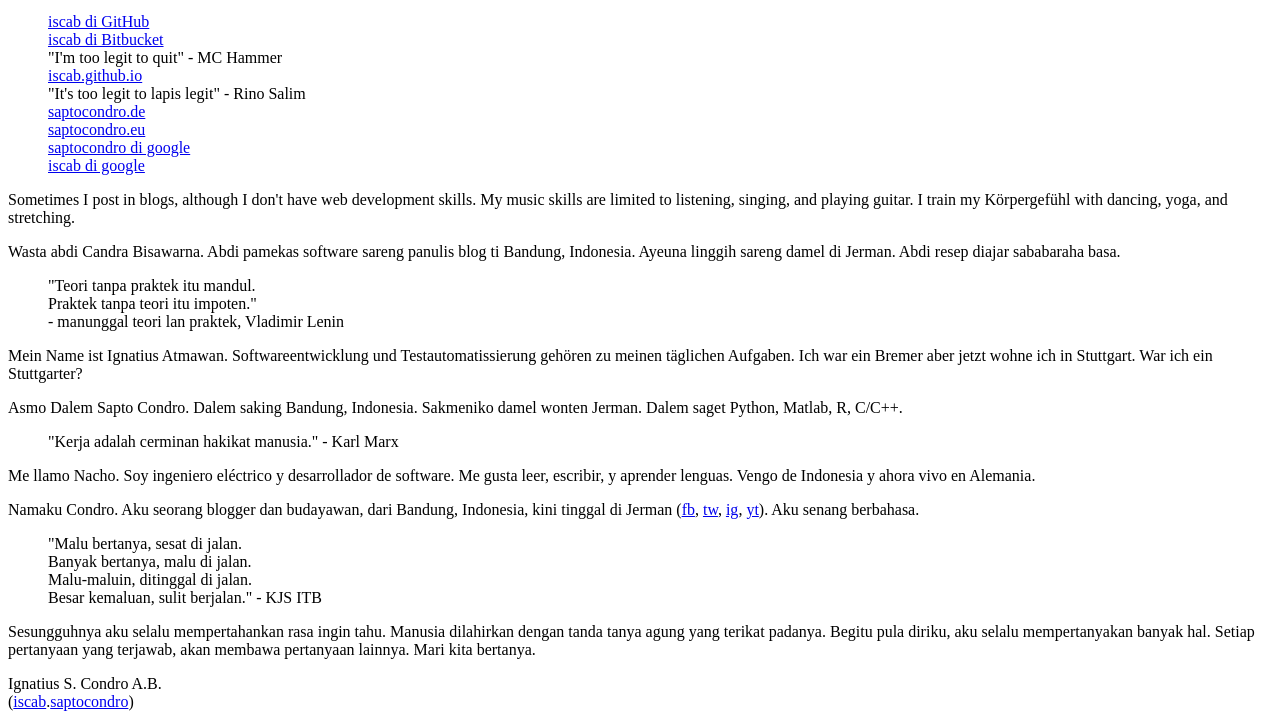
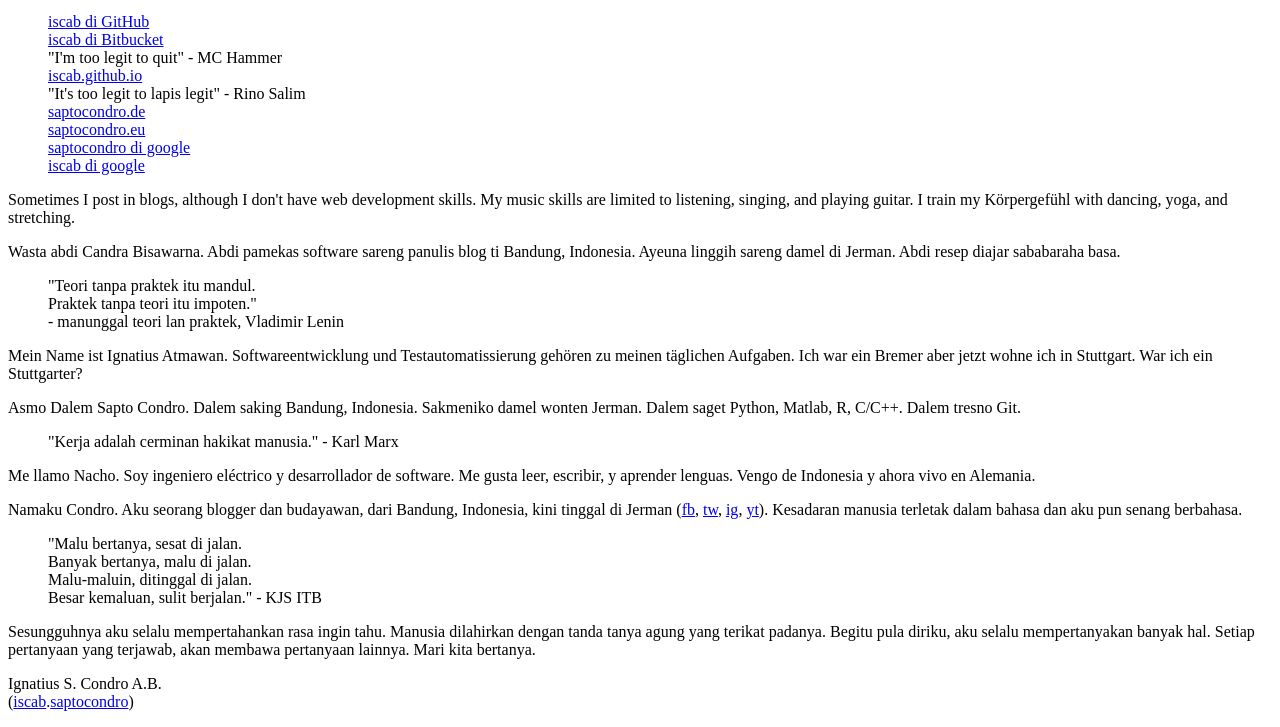
Before and after one commit to iscab/iscab.github.io, a plain HTML site: page index.html in a window 1280 px wide. Shown: the part 119-846 px from the top of the page. Drawn offline with Linux system fonts and the light colour scheme.

Commit message:
add Git Jowo

```diff
--- a/index.html
+++ b/index.html
@@ -62,6 +62,7 @@ Ich war ein Bremer aber jetzt wohne ich in Stuttgart. War ich ein Stuttgarter?
 Dalem saking Bandung, Indonesia.
 Sakmeniko damel wonten Jerman.
 Dalem saget Python, Matlab, R, C/C++.
+Dalem tresno Git.
 </p>
 <p><ul style="list-style-type:none">
   <li>"Kerja adalah cerminan hakikat manusia." - Karl Marx</li>
@@ -76,7 +77,7 @@ dari Bandung, Indonesia, kini tinggal di Jerman
 <a href="https://twitter.com/saptocondro" target="_blank">tw</a>,
 <a href="https://instagram.com/iscab" target="_blank">ig</a>,
 <a href="https://youtube.com/saptocondro" target="_blank">yt</a>).
-Aku senang berbahasa.
+Kesadaran manusia terletak dalam bahasa dan aku pun senang berbahasa.
 <ul style="list-style-type:none">
   <li>"Malu bertanya, sesat di jalan. </li>
   <li> Banyak bertanya, malu di jalan. </li>
```
